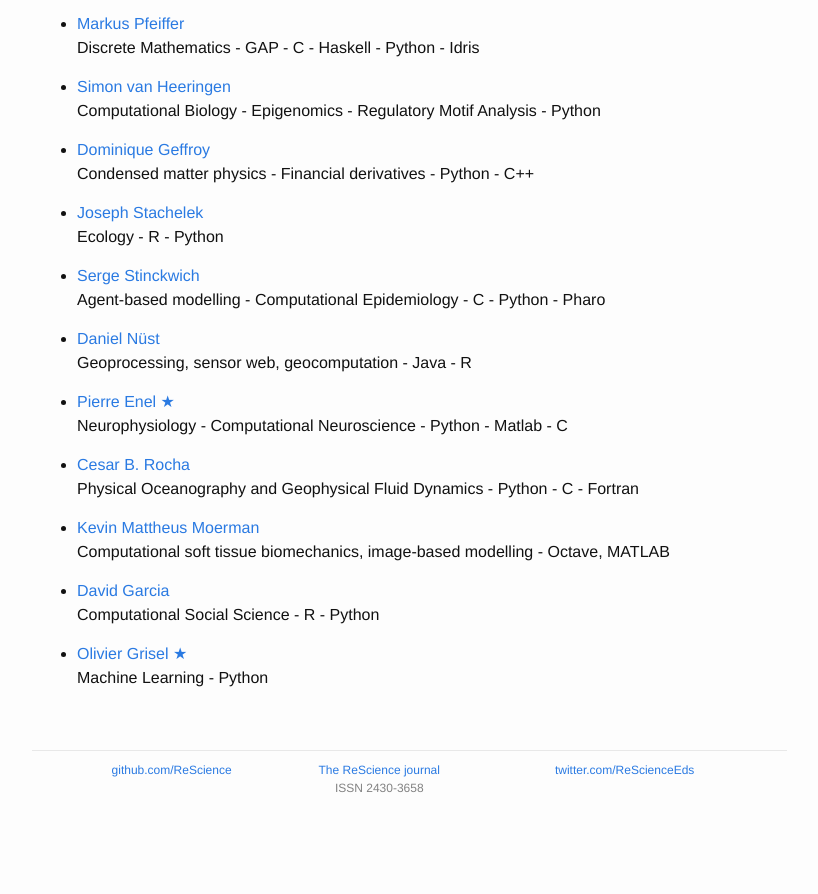
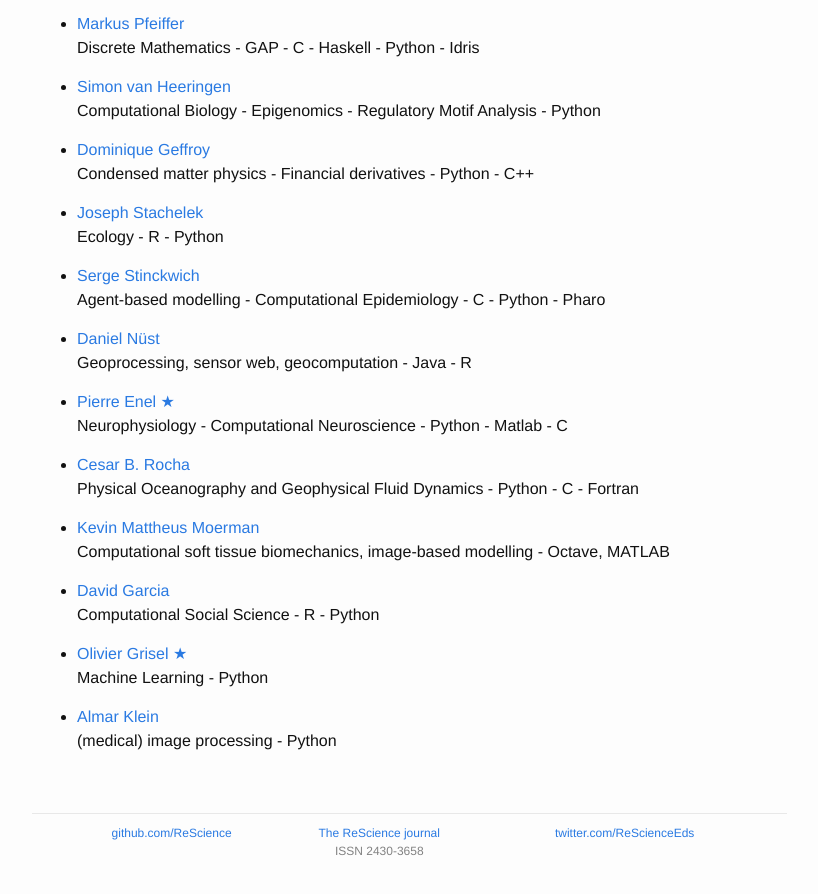
Before and after one commit to ReScience/rescience.github.io, a Jekyll site: the page built from 04-board.md, in a window 1280 px wide and 900 px high, scrolled down 2715 px. Shown: the top 894 px of the window, without its empty margins (223-1041 px from the left). Built offline with Jekyll 4.4.1, drawn with Linux system fonts in a browser that asks for light colours; before the commit the page ends 3552 px from its top, so only the background shows below that.

Commit message:
Updated board

```diff
--- a/04-board.md
+++ b/04-board.md
@@ -173,3 +173,6 @@ accepts submissions in other open source languages.
 * [Olivier Grisel](https://github.com/ogrisel)
   [★](https://github.com/ReScience/ReScience-submission/pull/20)
   Machine Learning - Python
+
+* [Almar Klein](http://github.com/almarklein)
+  (medical) image processing - Python
```
